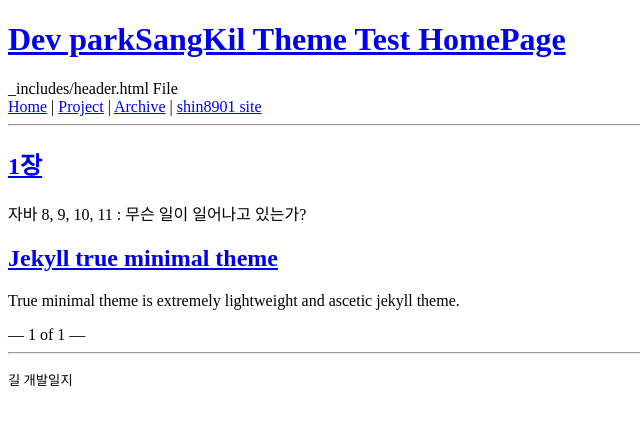
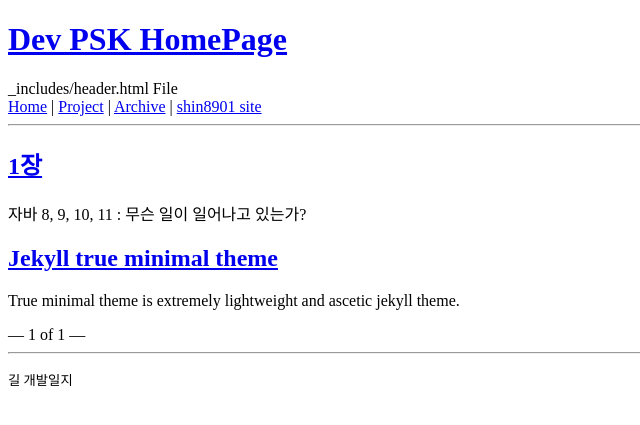
Before and after one commit to tkdrlf159/tkdrlf159.github.io, a Jekyll site: the page built from index.html, in a window 1280 px wide. Shown: the top 425 px of the page, without its empty margins (0-640 px from the left). Built offline with Jekyll 4.4.1, drawn with Linux system fonts in a browser that asks for light colours; the list of posts is cut into pages by our own code.

Commit message:
Update _config.yml

```diff
--- a/_config.yml
+++ b/_config.yml
@@ -1,5 +1,5 @@
-name: "Dev parkSangKil Theme Test HomePage"
-description: "Dev PSK SITE"
+name: "Dev PSK HomePage"
+description: "Dev PSK HomePage"
 
 url: 'https://tkdrlf159.github.io'
 baseurl: ''
```
